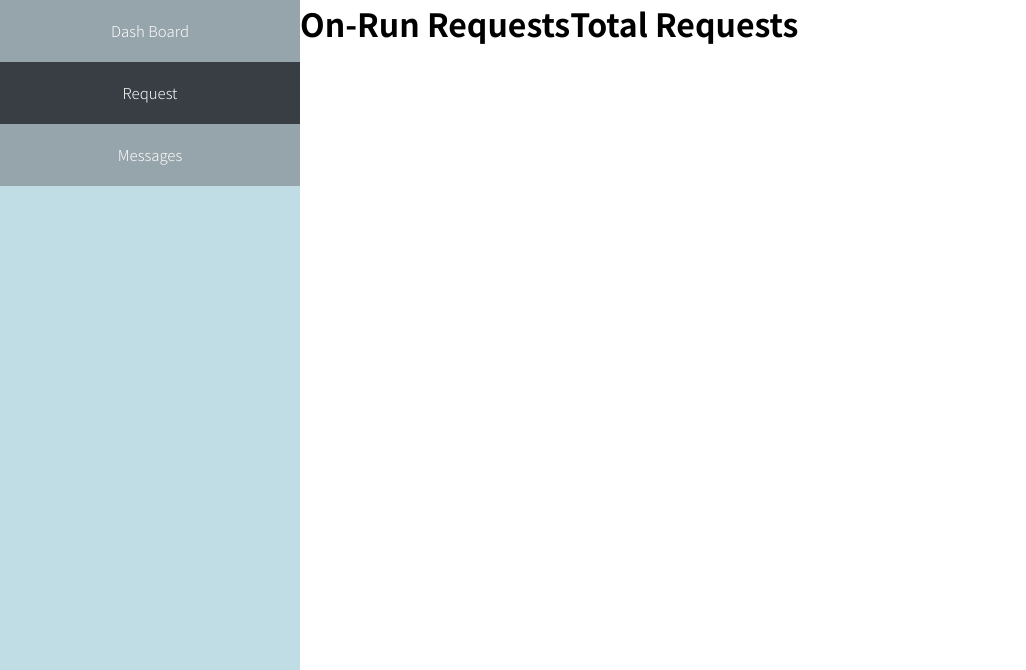
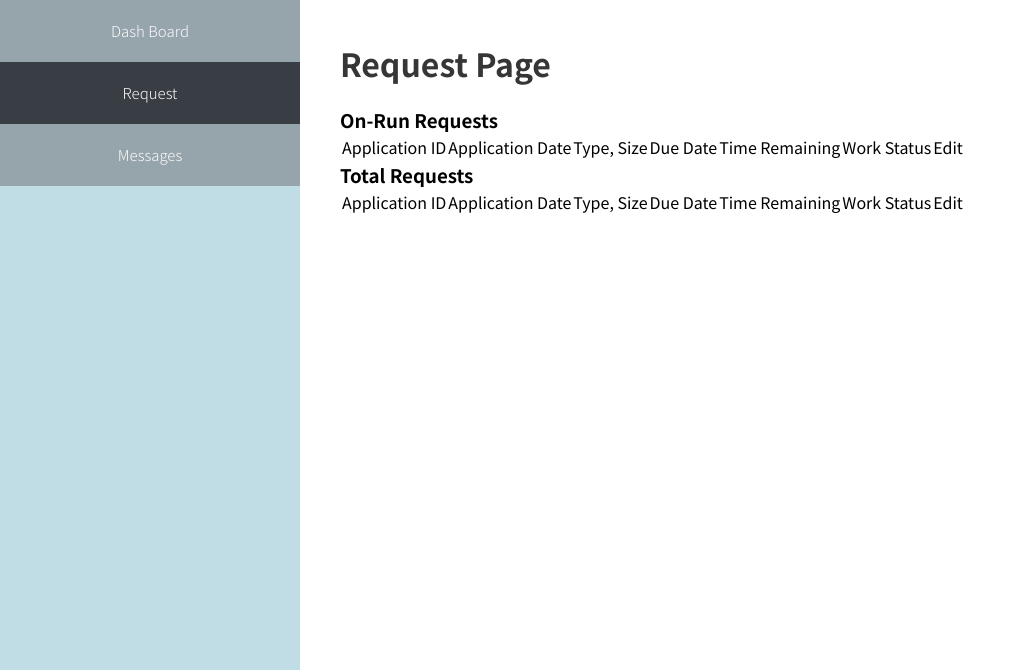
Before and after one commit to jenny5546/On-Demand-Front-Refactored, a Django app: page /adminpage/show/ in a window 1280 px wide. Shown: the part 130-800 px from the top of the page, without its empty margins (0-1026 px from the left). Run offline with Django 3.2, Linux system fonts and the light colour scheme; data that the repository does not hold is empty; style sheets or scripts are compiled from the project's sources; some libraries are stand-ins or nearby versions; some web fonts are replaced.

Commit message:
request-show-dashboard연결

```diff
--- a/adminpage/models.py
+++ b/adminpage/models.py
@@ -15,6 +15,12 @@ class Plan(models.Model):
 class Request(models.Model):
 
     requested_at = models.DateTimeField(default=timezone.now)
+
+    def two_day_hence():
+        return timezone.now() + timezone.timedelta(days=2)
+
+    due_at = models.DateTimeField(default= two_day_hence)
+
     progress = models.IntegerField(default=1)
     floor_type = models.CharField(
         max_length = 20,
--- a/adminpage/static/ondemand.scss
+++ b/adminpage/static/ondemand.scss
@@ -120,3 +120,13 @@ header {
         }
     }
 }
+
+.requests{
+    padding: 40px;
+    &-title{
+        color: rgb(54, 54, 54);
+    }
+    &-on-run{
+        margin-top: 20px;
+    }
+}
--- a/adminpage/templates/adminpage/show.html
+++ b/adminpage/templates/adminpage/show.html
@@ -1,18 +1,83 @@
 {% extends '../base.html' %}
 
 {% block content %}
+
 <div class="sidenav">
-    <a href="" class="dashboard" onclick="color()"> Dash Board </a>
-    <a href="#" class="request_here"> Request </a>
+        <a href="/" class="dashboard" onclick="color()"> Dash Board </a>
+        <a href="/show" class="request_here"> Request </a>
         <a href="#" class="messages"> Messages </a>
 </div>
 
+<div class="requests">
+
+    <div class= "requests-title">
+        <h1>Request Page</h1>
+    </div>
 
     <div class="requests-on-run">
-    <h1>On-Run Requests</h1>
+        <h3>On-Run Requests</h3>
+        <table>
+            <thead>
+                <tr>
+                        <td>Application ID</td>
+                        <td>Application Date</td>
+                        <td>Type, Size</td>
+                        <td>Due Date</td>
+                        <td>Time Remaining</td>
+                        <td>Work Status</td>
+                        <td>Edit</td>
+
+                </tr>
+            </thead>
+            <tbody>
+                {% for request in onrunRequests %}
+                <tr>
+                    <td>{{request.id}}</td>
+                    <td>{{request.requested_at|date:'Y/m/d'}} {{request.requested_at|time:'H:i:s'}}</td>
+                    <td>({{request.floor_type}}, {{request.floor_size}} {{request.floor_size_unit}} <sup>2</sup>)</td>
+                    <td>{{request.due_at|date:'Y/m/d'}}</td>
+                    <td>{{request.due_at|timeuntil}}</td>
+                    <td>{{request.progress}}</td>
+                    <td><a href="/{{request.id}}"><i class="fas fa-chevron-circle-right" style= "color: black"></i></a></td>
+                </tr>
+                {% endfor %}
+            </tbody>
+        </table>
     </div>
 
     <div class="requests-total">
-    <h1>Total Requests</h1>
+        <h3>Total Requests</h3>
+            <table>
+                <thead>
+                    <tr>
+                        <td>Application ID</td>
+                        <td>Application Date</td>
+                        <td>Type, Size</td>
+                        <td>Due Date</td>
+                        <td>Time Remaining</td>
+                        <td>Work Status</td>
+                        <td>Edit</td>
+
+                    </tr>
+                </thead>
+                <tbody>
+                    {% for request in totalRequests %}
+                    <tr>
+                        <td>{{request.id}}</td>
+                        <td>{{request.requested_at|date:'Y/m/d'}} {{request.requested_at|time:'H:i:s'}}</td>
+                        <td>({{request.floor_type}}, {{request.floor_size}} {{request.floor_size_unit}} <sup>2</sup>)</td>
+                        <td>{{request.due_at|date:'Y/m/d'}}</td>
+                        <td>{{request.due_at|timeuntil}}</td>
+                        <td>{{request.progress}}</td>
+                        <td><a href="/{{request.id}}"><i class="fas fa-chevron-circle-right" style= "color: black"></i></a></td>
+                    </tr>
+
+                    {% endfor %}
+
+                </tbody>
+            </table>
     </div>
+</div>
+
+
 {% endblock content %}
--- a/adminpage/urls.py
+++ b/adminpage/urls.py
@@ -2,7 +2,9 @@ from django.urls import path
 from adminpage import views
 
 urlpatterns = [
-    path('request/', views.request),
+    path('request/', views.request), #application back에서 생성
+
     path('', views.dashboard, name='dashboard'), #dashboard
     path('show/', views.show, name='show'), #all requests
+    path('<int:id>/', views.each, name='each'), #each requests
 ]
--- a/adminpage/views.py
+++ b/adminpage/views.py
@@ -63,5 +63,12 @@ def dashboard(request):
 
 def show(request):
     if request.method == 'GET':
-        requests = Request.objects.all()
-        return render(request, 'adminpage/show.html', {'requests': requests})
+        onrunRequests = Request.objects.exclude(progress = 5) #on run: filter (step 5 이하, step 5이면 제외)
+        totalRequests = Request.objects.all()
+        return render(request, 'adminpage/show.html', {'totalRequests': totalRequests, 'onrunRequests': onrunRequests})
+
+
+def each(request, id):
+    if request.method == 'GET':
+        arequest= Request.objects.get(id = id)
+        return render(request, 'adminpage/request.html', {'arequest': arequest})
--- a/ondemand/urls.py
+++ b/ondemand/urls.py
@@ -22,7 +22,8 @@ from django.conf.urls.static import static # 추가
 
 
 urlpatterns = [
+    path('', include('adminpage.urls')),
+    path('adminpage/', include('adminpage.urls')),
     path('admin/', admin.site.urls),
-    path('adminpage/', include('adminpage.urls')),
 ]
 urlpatterns +=  static(settings.MEDIA_URL, document_root=settings.MEDIA_ROOT)
```
Also changed, not shown: adminpage/templates/adminpage/request.html (added, +25 -0 lines), adminpage/migrations/0007_request_due_at.py (added). Lines whose indentation alone changed are shown as unchanged.
